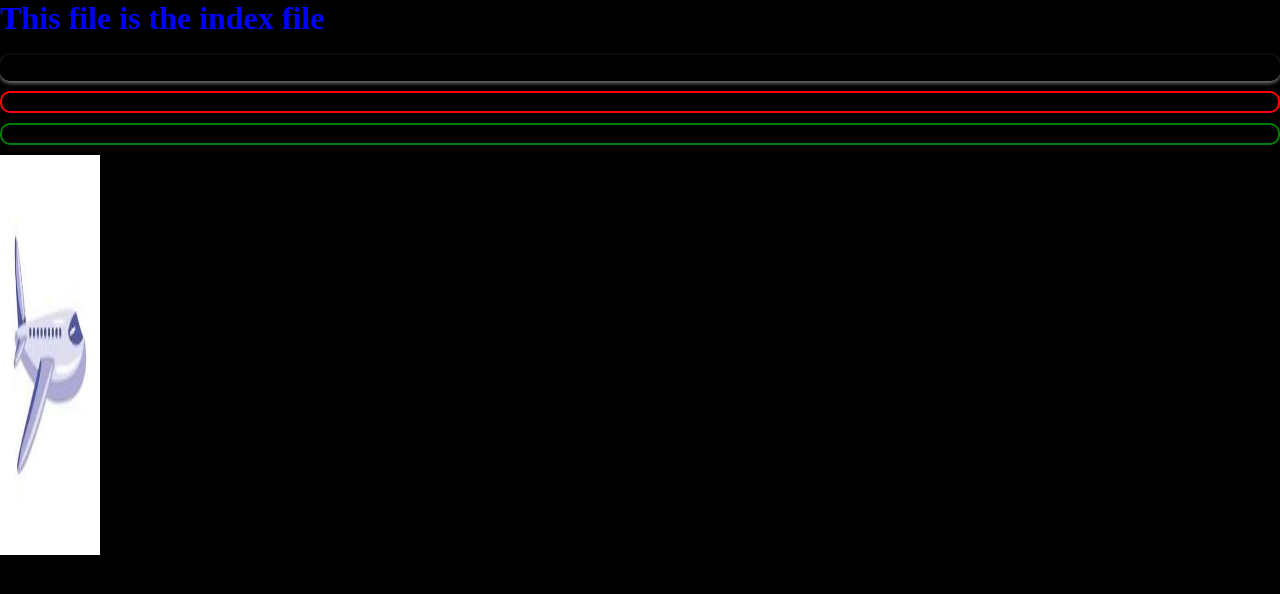
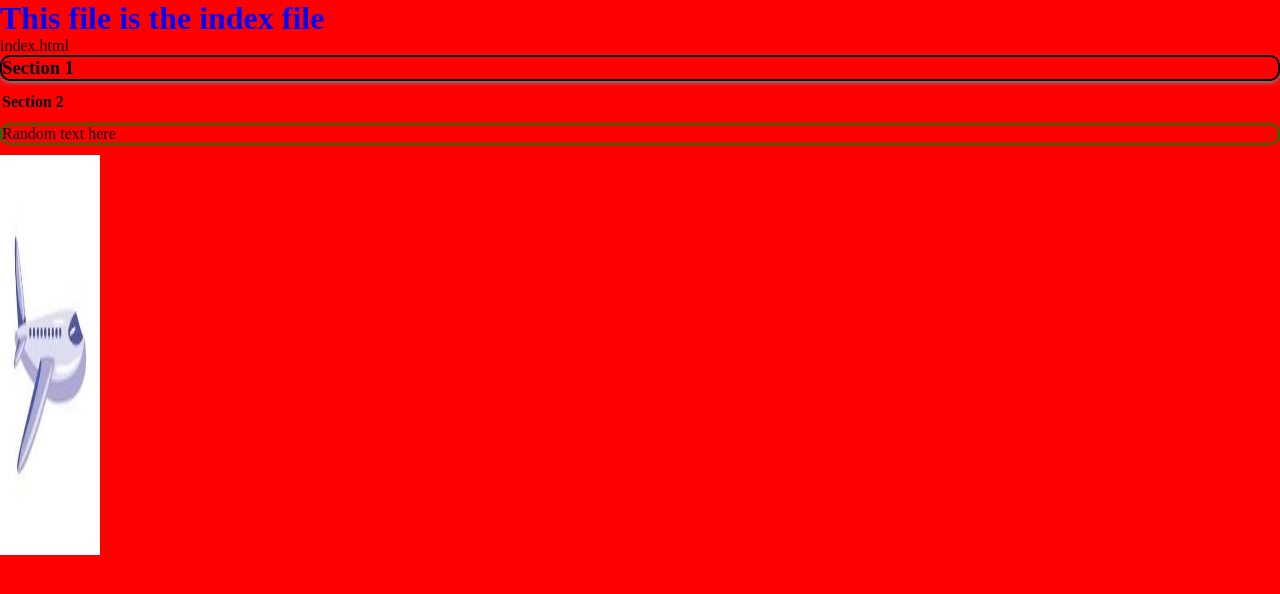
Before and after one commit to 4-gent/CMPE131-80, a Flask app: page / in a window 1280 px wide. Shown: the top 594 px of the page. Run offline with Flask 3, Linux system fonts and the light colour scheme.

Commit message:
Update index.css

```diff
--- a/main/src/static/public/index.css
+++ b/main/src/static/public/index.css
@@ -14,7 +14,7 @@ h1{
 
 body {
 	font-family: Times New Roman, sans-serif;
-	background-color: black
+	background-color: red;
 	}
 
 .logo {
```
